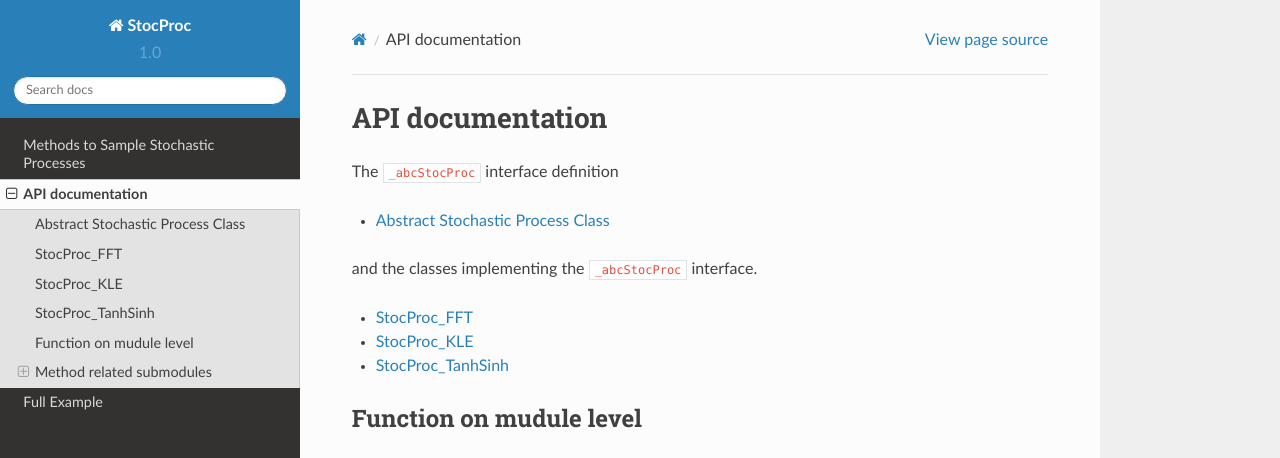
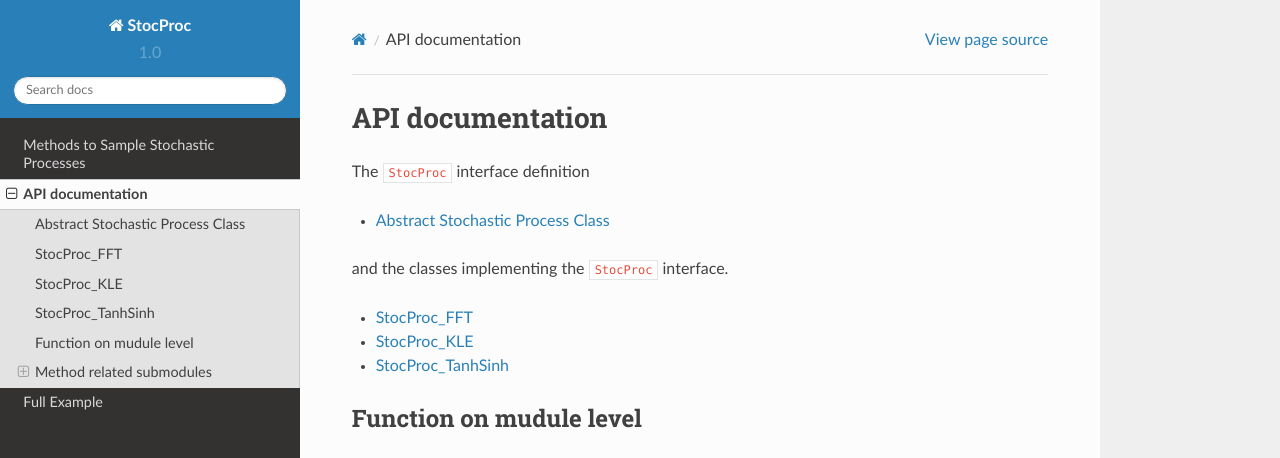
Before and after one commit to cimatosa/stocproc, a Sphinx documentation site: the page built from docs/source/api.rst, in a window 1280 px wide and 1123 px high. Shown: the top 458 px of the window. Built offline with Sphinx 7.4.7 and the Read the Docs theme 2.0.0, drawn with Linux system fonts in a browser that asks for light colours; grey boxes are pictures that could not be loaded.

Commit message:
make stocproc a proper type

```diff
--- a/docs/source/StocProc_ABC.rst
+++ b/docs/source/StocProc_ABC.rst
@@ -2,7 +2,7 @@
 ---------------------------------
 
 .. py:currentmodule:: stocproc.stocproc
-.. autoclass:: stocproc.stocproc._abcStocProc
+.. autoclass:: stocproc.stocproc.StocProc
     :members:
 
     .. automethod:: __call__
--- a/docs/source/api.rst
+++ b/docs/source/api.rst
@@ -1,12 +1,12 @@
 API documentation
 =================
 
-The ``_abcStocProc`` interface definition
+The ``StocProc`` interface definition
 
 .. toctree::
    StocProc_ABC
 
-and the classes implementing the ``_abcStocProc`` interface.
+and the classes implementing the ``StocProc`` interface.
 
 .. toctree::
    :maxdepth: 3
--- a/stocproc/__init__.py
+++ b/stocproc/__init__.py
@@ -19,7 +19,7 @@
     raise SystemError("no support for Python 2")
 
 from .stocproc import loggin_setup
-from .stocproc import StocProc
+from .stocproc import StocProc  # for typing
 from .stocproc import StocProc_FFT
 from .stocproc import StocProc_KLE
 from .stocproc import StocProc_TanhSinh
```
Also changed, not shown: 1 other file.
